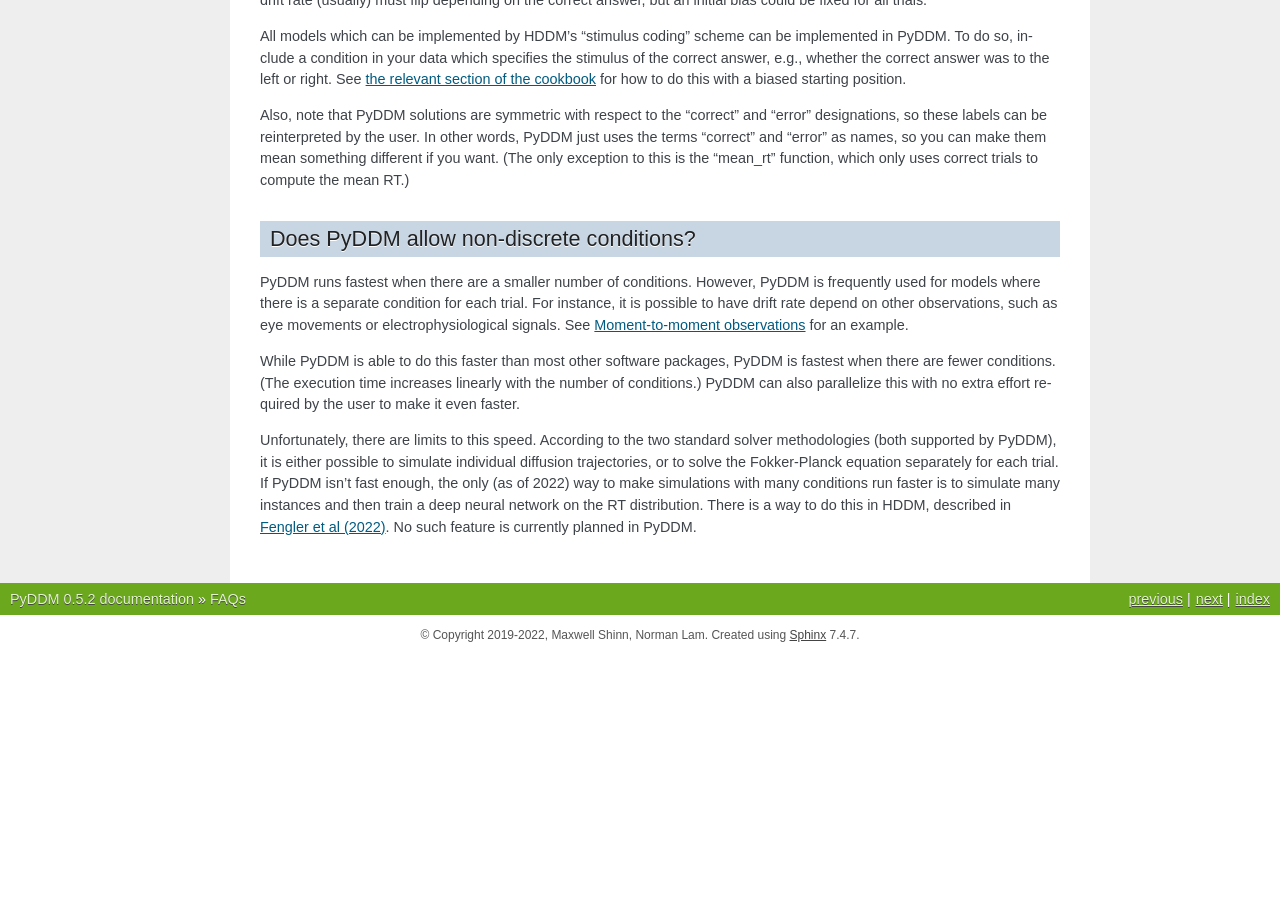
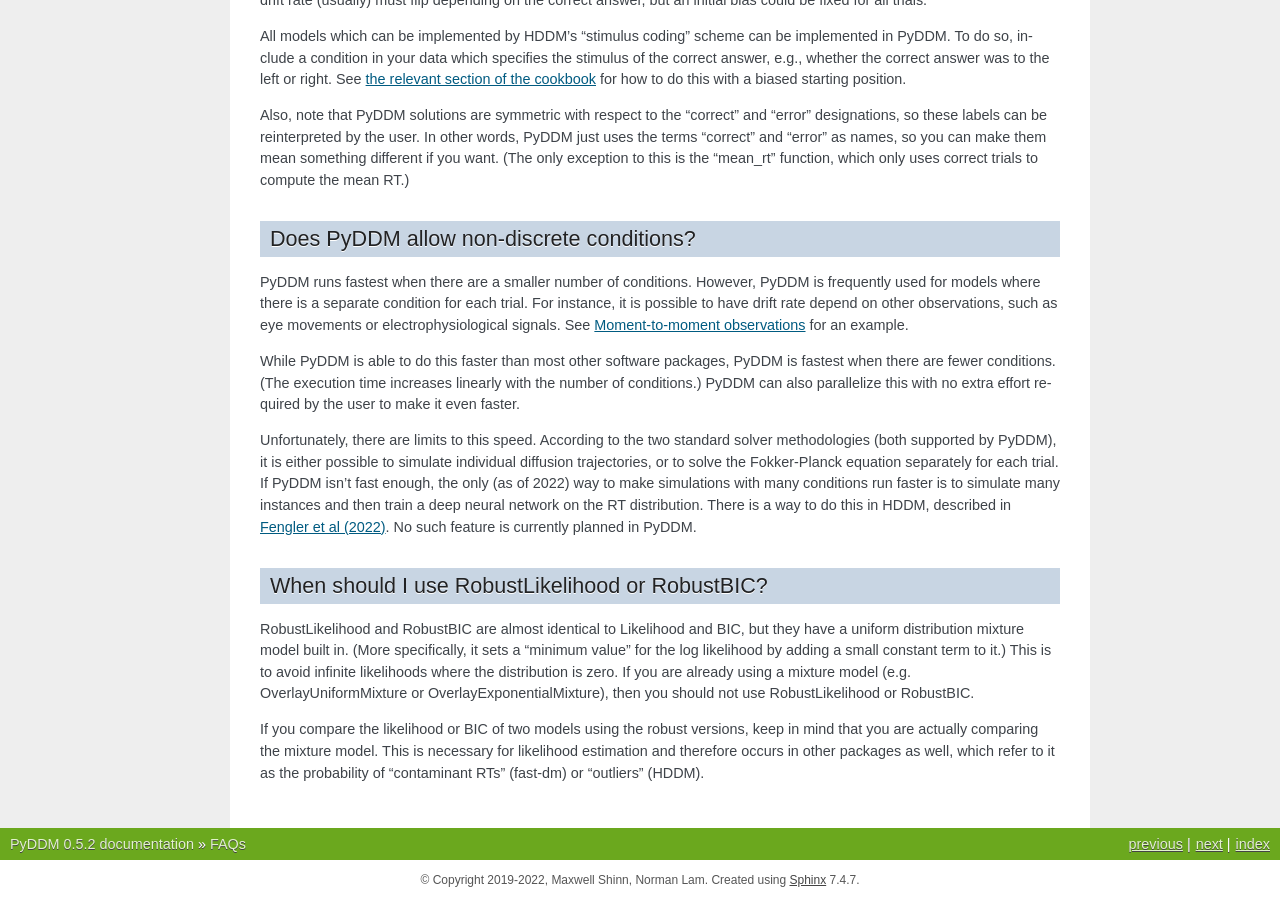
Before and after one commit to mwshinn/PyDDM, a Sphinx documentation site: the page built from doc/faqs.rst, in a window 1280 px wide and 900 px high, scrolled down 3954 px. Built offline with Sphinx 7.4.7, drawn with Linux system fonts in a browser that asks for light colours; formulas are drawn with MathJax 3; before the commit the page ends 4609 px from its top, so only the background shows below that; some of the changed text lies outside the part shown.

Commit message:
Robust FAQ entry

```diff
--- a/doc/faqs.rst
+++ b/doc/faqs.rst
@@ -296,3 +296,21 @@ many instances and then train a deep neural network on the RT distribution.
 There is a way to do this in HDDM, described in `Fengler et al (2022)
 <https://elifesciences.org/articles/65074>`_.  No such feature is currently
 planned in PyDDM.
+
+
+When should I use RobustLikelihood or RobustBIC?
+------------------------------------------------
+
+RobustLikelihood and RobustBIC are almost identical to Likelihood and BIC, but
+they have a uniform distribution mixture model built in.  (More specifically, it
+sets a "minimum value" for the log likelihood by adding a small constant term to
+it.)  This is to avoid infinite likelihoods where the distribution is zero.  If
+you are already using a mixture model (e.g. OverlayUniformMixture or
+OverlayExponentialMixture), then you should not use RobustLikelihood or
+RobustBIC.
+
+If you compare the likelihood or BIC of two models using the robust versions,
+keep in mind that you are actually comparing the mixture model.  This is
+necessary for likelihood estimation and therefore occurs in other packages as
+well, which refer to it as the probability of "contaminant RTs" (fast-dm) or
+"outliers" (HDDM).
```
